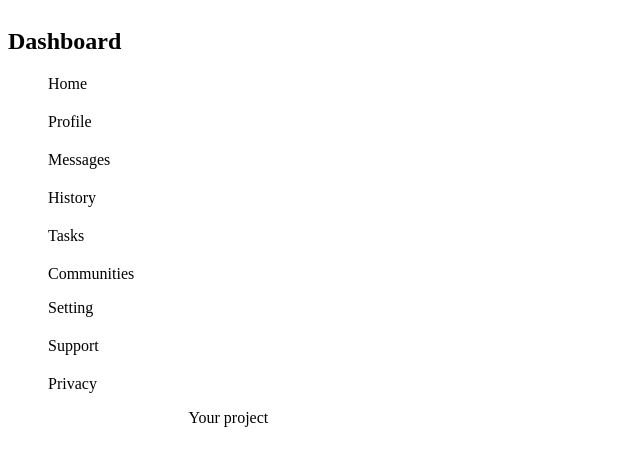
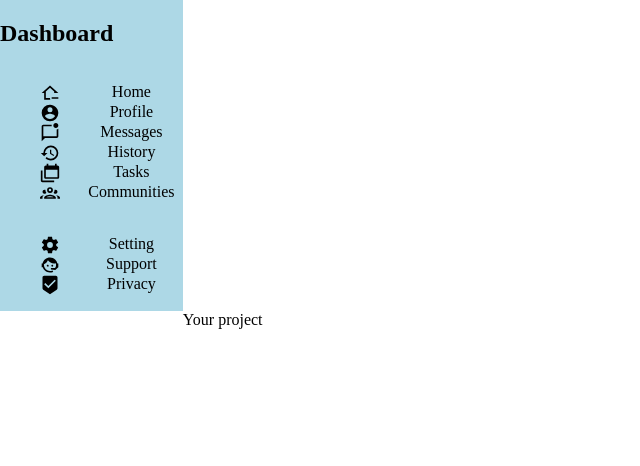
Before and after one commit to PhyoWinko/dashboard, a plain HTML site: page index.html in a window 1280 px wide. Shown: the whole page, without its empty margins (0-640 px from the left). Drawn offline with Linux system fonts and the light colour scheme.

Commit message:
added icons in sidebar

```diff
--- a/index.html
+++ b/index.html
@@ -11,18 +11,36 @@
         <div class="sidebar">
             <h2>Dashboard</h2>
             <ul class="first-sidebar-section">
-                <li class="sidebar-item">Home</li>
-                <li class="sidebar-item">Profile</li>
-                <li class="sidebar-item">Messages</li>
-                <li class="sidebar-item">History</li>
-                <li class="sidebar-item">Tasks</li>
-                <li class="sidebar-item">Communities</li>
+                <li class="sidebar-item">
+                    <svg xmlns="http://www.w3.org/2000/svg" viewBox="0 0 24 24"><title>home-minus-outline</title><path d="M14 17H22V19H14V17M5 20V12H2L12 3L22 12H17V10.19L12 5.69L7 10.19V18H12C12 18.7 12.12 19.37 12.34 20H5Z" /></svg>
+                    Home</li>
+                <li class="sidebar-item">
+                    <svg xmlns="http://www.w3.org/2000/svg" viewBox="0 0 24 24"><title>account-circle</title><path d="M12,19.2C9.5,19.2 7.29,17.92 6,16C6.03,14 10,12.9 12,12.9C14,12.9 17.97,14 18,16C16.71,17.92 14.5,19.2 12,19.2M12,5A3,3 0 0,1 15,8A3,3 0 0,1 12,11A3,3 0 0,1 9,8A3,3 0 0,1 12,5M12,2A10,10 0 0,0 2,12A10,10 0 0,0 12,22A10,10 0 0,0 22,12C22,6.47 17.5,2 12,2Z" /></svg>
+                    Profile</li>
+                <li class="sidebar-item">
+                    <svg xmlns="http://www.w3.org/2000/svg" viewBox="0 0 24 24"><title>message-badge-outline</title><path d="M22 7V16C22 17.1 21.1 18 20 18H6L2 22V4C2 2.9 2.9 2 4 2H14.1C14 2.3 14 2.7 14 3S14 3.7 14.1 4H4V16H20V7.9C20.7 7.8 21.4 7.4 22 7M16 3C16 4.7 17.3 6 19 6S22 4.7 22 3 20.7 0 19 0 16 1.3 16 3Z" /></svg>
+                    Messages</li>
+                <li class="sidebar-item">
+                    <svg xmlns="http://www.w3.org/2000/svg" viewBox="0 0 24 24"><title>history</title><path d="M13.5,8H12V13L16.28,15.54L17,14.33L13.5,12.25V8M13,3A9,9 0 0,0 4,12H1L4.96,16.03L9,12H6A7,7 0 0,1 13,5A7,7 0 0,1 20,12A7,7 0 0,1 13,19C11.07,19 9.32,18.21 8.06,16.94L6.64,18.36C8.27,20 10.5,21 13,21A9,9 0 0,0 22,12A9,9 0 0,0 13,3" /></svg>
+                    History</li>
+                <li class="sidebar-item">
+                    <svg xmlns="http://www.w3.org/2000/svg" viewBox="0 0 24 24"><title>calendar-blank-multiple</title><path d="M21 17V8H7V17H21M21 3C22.1 3 23 3.9 23 5V17C23 18.1 22.1 19 21 19H7C5.89 19 5 18.1 5 17V5C5 3.9 5.9 3 7 3H8V1H10V3H18V1H20V3H21M3 21H17V23H3C1.89 23 1 22.1 1 21V9H3V21Z" /></svg>
+                    Tasks</li>
+                <li class="sidebar-item">
+                    <svg xmlns="http://www.w3.org/2000/svg" viewBox="0 0 24 24"><title>account-group-outline</title><path d="M12,5A3.5,3.5 0 0,0 8.5,8.5A3.5,3.5 0 0,0 12,12A3.5,3.5 0 0,0 15.5,8.5A3.5,3.5 0 0,0 12,5M12,7A1.5,1.5 0 0,1 13.5,8.5A1.5,1.5 0 0,1 12,10A1.5,1.5 0 0,1 10.5,8.5A1.5,1.5 0 0,1 12,7M5.5,8A2.5,2.5 0 0,0 3,10.5C3,11.44 3.53,12.25 4.29,12.68C4.65,12.88 5.06,13 5.5,13C5.94,13 6.35,12.88 6.71,12.68C7.08,12.47 7.39,12.17 7.62,11.81C6.89,10.86 6.5,9.7 6.5,8.5C6.5,8.41 6.5,8.31 6.5,8.22C6.2,8.08 5.86,8 5.5,8M18.5,8C18.14,8 17.8,8.08 17.5,8.22C17.5,8.31 17.5,8.41 17.5,8.5C17.5,9.7 17.11,10.86 16.38,11.81C16.5,12 16.63,12.15 16.78,12.3C16.94,12.45 17.1,12.58 17.29,12.68C17.65,12.88 18.06,13 18.5,13C18.94,13 19.35,12.88 19.71,12.68C20.47,12.25 21,11.44 21,10.5A2.5,2.5 0 0,0 18.5,8M12,14C9.66,14 5,15.17 5,17.5V19H19V17.5C19,15.17 14.34,14 12,14M4.71,14.55C2.78,14.78 0,15.76 0,17.5V19H3V17.07C3,16.06 3.69,15.22 4.71,14.55M19.29,14.55C20.31,15.22 21,16.06 21,17.07V19H24V17.5C24,15.76 21.22,14.78 19.29,14.55M12,16C13.53,16 15.24,16.5 16.23,17H7.77C8.76,16.5 10.47,16 12,16Z" /></svg>
+                    Communities</li>
             </ul>
 
             <ul class="second-sidebar-section">
-                <li class="side-bar-item">Setting</li>
-                <li class="side-bar-item">Support</li>
-                <li class="side-bar-item">Privacy</li>
+                <li class="side-bar-item">
+                    <svg xmlns="http://www.w3.org/2000/svg" viewBox="0 0 24 24"><title>cog</title><path d="M12,15.5A3.5,3.5 0 0,1 8.5,12A3.5,3.5 0 0,1 12,8.5A3.5,3.5 0 0,1 15.5,12A3.5,3.5 0 0,1 12,15.5M19.43,12.97C19.47,12.65 19.5,12.33 19.5,12C19.5,11.67 19.47,11.34 19.43,11L21.54,9.37C21.73,9.22 21.78,8.95 21.66,8.73L19.66,5.27C19.54,5.05 19.27,4.96 19.05,5.05L16.56,6.05C16.04,5.66 15.5,5.32 14.87,5.07L14.5,2.42C14.46,2.18 14.25,2 14,2H10C9.75,2 9.54,2.18 9.5,2.42L9.13,5.07C8.5,5.32 7.96,5.66 7.44,6.05L4.95,5.05C4.73,4.96 4.46,5.05 4.34,5.27L2.34,8.73C2.21,8.95 2.27,9.22 2.46,9.37L4.57,11C4.53,11.34 4.5,11.67 4.5,12C4.5,12.33 4.53,12.65 4.57,12.97L2.46,14.63C2.27,14.78 2.21,15.05 2.34,15.27L4.34,18.73C4.46,18.95 4.73,19.03 4.95,18.95L7.44,17.94C7.96,18.34 8.5,18.68 9.13,18.93L9.5,21.58C9.54,21.82 9.75,22 10,22H14C14.25,22 14.46,21.82 14.5,21.58L14.87,18.93C15.5,18.67 16.04,18.34 16.56,17.94L19.05,18.95C19.27,19.03 19.54,18.95 19.66,18.73L21.66,15.27C21.78,15.05 21.73,14.78 21.54,14.63L19.43,12.97Z" /></svg>
+                    Setting</li>
+                <li class="side-bar-item">
+                    <svg xmlns="http://www.w3.org/2000/svg" viewBox="0 0 24 24"><title>face-agent</title><path d="M18.72,14.76C19.07,13.91 19.26,13 19.26,12C19.26,11.28 19.15,10.59 18.96,9.95C18.31,10.1 17.63,10.18 16.92,10.18C13.86,10.18 11.15,8.67 9.5,6.34C8.61,8.5 6.91,10.26 4.77,11.22C4.73,11.47 4.73,11.74 4.73,12A7.27,7.27 0 0,0 12,19.27C13.05,19.27 14.06,19.04 14.97,18.63C15.54,19.72 15.8,20.26 15.78,20.26C14.14,20.81 12.87,21.08 12,21.08C9.58,21.08 7.27,20.13 5.57,18.42C4.53,17.38 3.76,16.11 3.33,14.73H2V10.18H3.09C3.93,6.04 7.6,2.92 12,2.92C14.4,2.92 16.71,3.87 18.42,5.58C19.69,6.84 20.54,8.45 20.89,10.18H22V14.67H22V14.69L22,14.73H21.94L18.38,18L13.08,17.4V15.73H17.91L18.72,14.76M9.27,11.77C9.57,11.77 9.86,11.89 10.07,12.11C10.28,12.32 10.4,12.61 10.4,12.91C10.4,13.21 10.28,13.5 10.07,13.71C9.86,13.92 9.57,14.04 9.27,14.04C8.64,14.04 8.13,13.54 8.13,12.91C8.13,12.28 8.64,11.77 9.27,11.77M14.72,11.77C15.35,11.77 15.85,12.28 15.85,12.91C15.85,13.54 15.35,14.04 14.72,14.04C14.09,14.04 13.58,13.54 13.58,12.91A1.14,1.14 0 0,1 14.72,11.77Z" /></svg>
+                    Support</li>
+                <li class="side-bar-item">
+                    <svg xmlns="http://www.w3.org/2000/svg" viewBox="0 0 24 24"><title>marker-check</title><path d="M10,16L5,11L6.41,9.58L10,13.17L17.59,5.58L19,7M19,1H5C3.89,1 3,1.89 3,3V15.93C3,16.62 3.35,17.23 3.88,17.59L12,23L20.11,17.59C20.64,17.23 21,16.62 21,15.93V3C21,1.89 20.1,1 19,1Z" /></svg>
+                    Privacy</li>
             </ul>
         </div>
 
--- a/style.css
+++ b/style.css
@@ -1,5 +1,9 @@
 li {
     list-style: none;
+}
+
+body {
+    margin: 0;
 }
 
 .grid-container {
@@ -9,13 +13,23 @@ li {
 
 .sidebar {
     grid-column: 1 / 2;
+    background-color: lightblue;
+    display: grid;
+    grid-auto-flow: row;
 }
 
-.sidebar ul {
+li svg {
+    width: 20px;
+    height: 20px;
+}
+
+.sidebar li {
     /* i am not sure about this yet */
     display: grid;
+    grid-auto-flow: column;
     gap: 20px;
 }
+
 
 .header {
     grid-column: 2;
```
